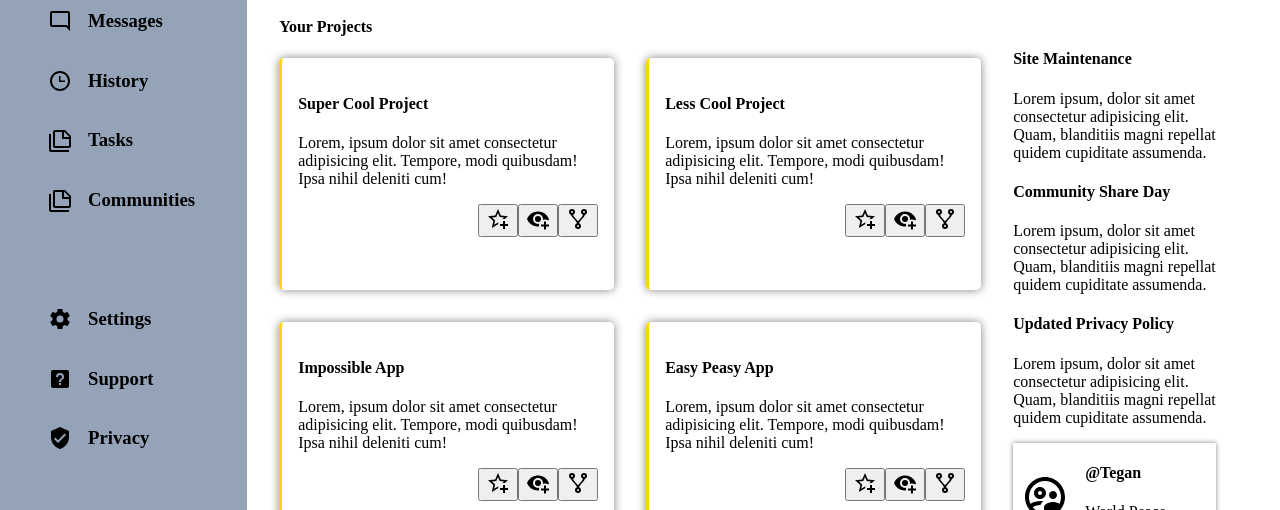
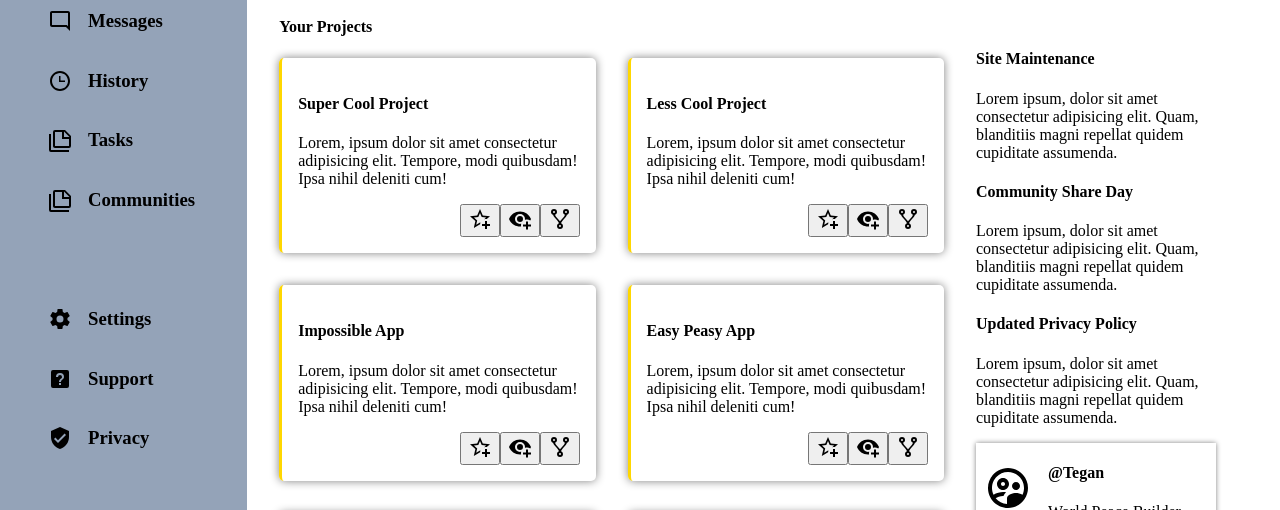
Before and after one commit to murraydeam/automatic-engine-adminDash, a plain HTML site: page index.html in a window 1280 px wide. Shown: the part 287-797 px from the top of the page. Drawn offline with Linux system fonts and the light colour scheme.

Commit message:
changing sizing for the rigt side of the main screen

```diff
--- a/assets/css/style.css
+++ b/assets/css/style.css
@@ -76,8 +76,6 @@ body {
     box-shadow: 0px 0px 10px 0px gray;
     border-radius: 5px;
     border-left: solid gold;
-    width: 300px;
-    height: 200px;
 }
 
 .projects {
@@ -107,6 +105,8 @@ body {
 
 .main-content-right {
   padding: 32px;
+  max-width: 15rem;
+  flex: 1;
 }
 
 .trend {
```
